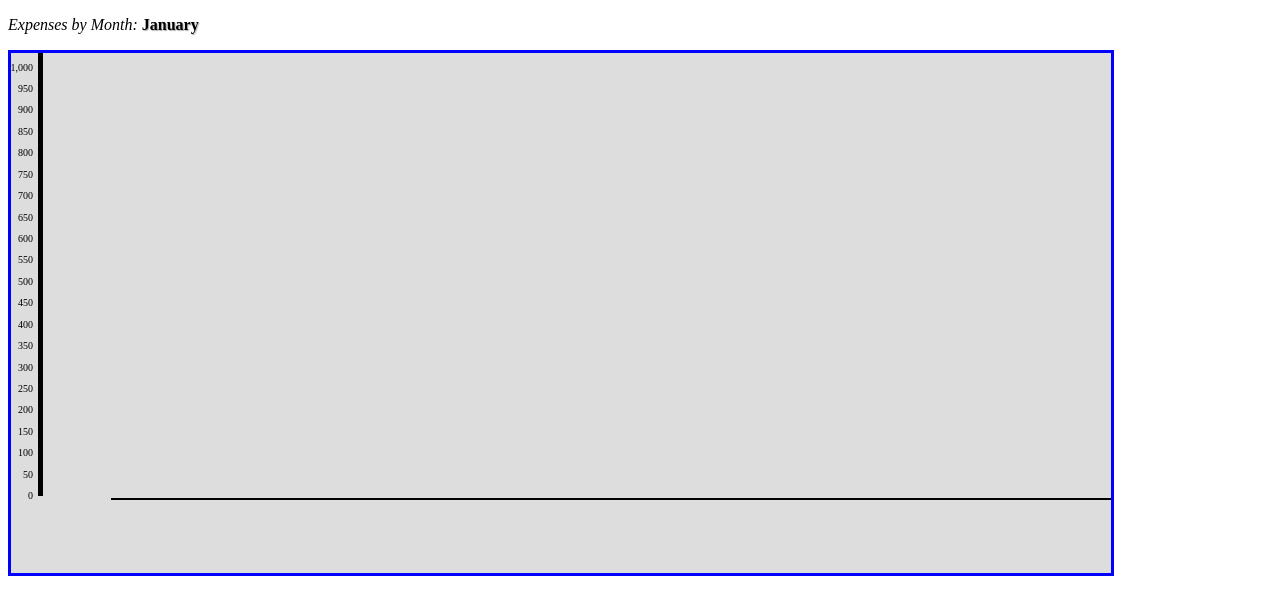
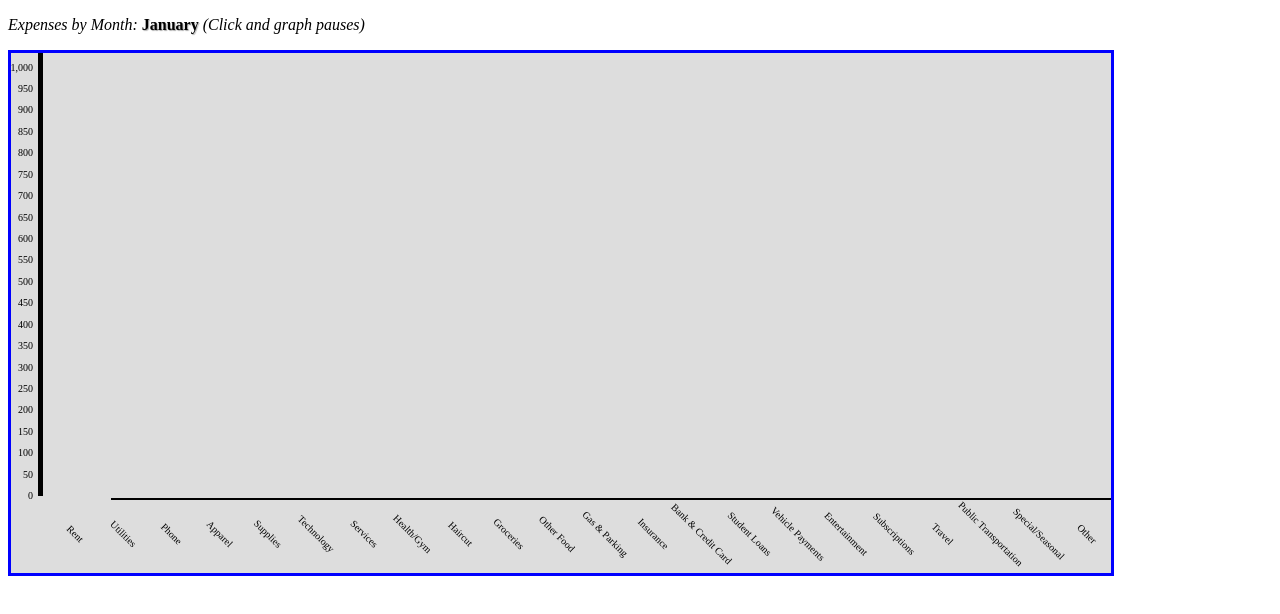
Before and after one commit to alexrogers823/alpharetta-js-d3-presentation, a plain HTML site: page barGraph.html in a window 1280 px wide. Drawn offline with nearby package versions, Linux system fonts and the light colour scheme; no server answers.

Commit message:
reverted to successful JSON for UX feedback

```diff
--- a/barGraph-FINISHED.js
+++ b/barGraph-FINISHED.js
@@ -16,139 +16,139 @@ fetch('https://raw.githubusercontent.com/alexrogers823/interactiveBarGraph/maste
   .then(blob => blob.json())
   .then(data => categoryWords.push(data)); //no spread because it isn't array-based JSON
 
-let categoryLabels, categoryLength;
-let dataReady = false;
-fetch('https://gist.githubusercontent.com/alexrogers823/73335d86e2516993face9f7818bd9955/raw/89fa5fb90db60ff0949fd8af2d629b39d47d9dc6/barGraphCategories.json')
-  .then(blob => blob.json())
-  .then(data => {
-    // categoryLabels = Object.assign({}, data);
-    // cateogryLabels = JSON.parse(JSON.stringify(data));
-    categoryLabels = data;
-    dataReady = true;
-    console.log(categoryLabels);
-    categoryLength = Object.keys(categoryLabels).length;
-    xDistance = (width - moveX)/categoryLength;
-  });
+// let categoryLabels, categoryLength;
+// let dataReady = false;
+// fetch('https://gist.githubusercontent.com/alexrogers823/73335d86e2516993face9f7818bd9955/raw/89fa5fb90db60ff0949fd8af2d629b39d47d9dc6/barGraphCategories.json')
+//   .then(blob => blob.json())
+//   .then(data => {
+//     // categoryLabels = Object.assign({}, data);
+//     // cateogryLabels = JSON.parse(JSON.stringify(data));
+//     categoryLabels = data;
+//     dataReady = true;
+//     console.log(categoryLabels);
+//     categoryLength = Object.keys(categoryLabels).length;
+//     xDistance = (width - moveX)/categoryLength;
+//   });
 
 
 // Category labels. Find a way to add directly from month expenses data
-// const categoryLabels = {
-//   "Rent": {
-//     "labels": ["Rent"],
-//     "goal": 800,
-//     "color": [209, 145, 105]
-//   },
-//   "Utilities": {
-//     "labels": ["Util", "Utility", "Utilities"],
-//     "goal": 225,
-//     "color": [165, 20, 165]
-//   },
-//   "Phone": {
-//     "labels": ["Phone"],
-//     "goal": 65,
-//     "color": [70, 150, 215]
-//   },
-//   "Apparel": {
-//     "labels": ["Clothes"],
-//     "goal": 50,
-//     "color": [195, 195, 30]
-//   },
-//   "Supplies": {
-//     "labels": ["Supplies", "Rain", "Bed"],
-//     "goal": 150,
-//     "color": [42, 193, 243]
-//   },
-//   "Technology": {
-//     "labels": ["Tech"],
-//     "goal": 60,
-//     "color": [30, 240, 100]
-//   },
-//   "Services": {
-//     "labels": ["Services", "Dry Cleaning", "Eyebrows"],
-//     "goal": 30,
-//     "color": [141, 155, 20]
-//   },
-//   "Health/Gym": {
-//     "labels": ["Health", "Gym"],
-//     "goal": 50,
-//     "color": [164, 72, 235]
-//   },
-//   "Haircut": {
-//     "labels": ["Haircut"],
-//     "goal": 40,
-//     "color": [99, 196, 126]
-//   },
-//   "Groceries": {
-//     "labels": ["Groceries"],
-//     "goal": 200,
-//     "color": [143, 15, 166]
-//   },
-//   "Other Food": {
-//     "labels": ["Other Food", "Res", "Snack", "Snacks", "Coffee", "Drink"],
-//     "goal": 300,
-//     "color": [15, 242, 28]
-//   },
-//   "Gas & Parking": {
-//     "labels": ["Gas", "Parking"],
-//     "goal": 30,
-//     "color": [34, 38, 141]
-//   },
-//   "Insurance": {
-//     "labels": ["Insurance"],
-//     "goal": 40,
-//     "color": [188, 159, 198]
-//   },
-//   "Bank & Credit Card": {
-//     "labels": ["Credit Card", "Interest", "Atm", "Cc", "Venmo"],
-//     "goal": 40,
-//     "color": [62, 141, 138]
-//   },
-//   "Student Loans": {
-//     "labels": ["Student Loans"],
-//     "goal": 400,
-//     "color": [206, 117, 92]
-//   },
-//   "Vehicle Payments": {
-//     "labels": ["Vehicle Payments", "Motorcycle", "Car"],
-//     "goal": 300,
-//     "color": [115, 73, 238]
-//   },
-//   "Entertainment": {
-//     "labels": ["Movies", "Bowling"],
-//     "goal": 30,
-//     "color": [206, 18, 160]
-//   },
-//   "Subscriptions": {
-//     "labels": ["Subscription", "Subscriptions", "Sub", "Spotify", "Xxx"],
-//     "goal": 25,
-//     "color": [124, 232, 134]
-//   },
-//   "Travel": {
-//     "labels": ["Travel", "Flight"],
-//     "goal": 300,
-//     "color": [118, 55, 65]
-//   },
-//   "Public Transportation": {
-//     "labels": ["Uber", "Marta", "Transporation"],
-//     "goal": 25,
-//     "color": [252, 158, 155]
-//   },
-//   "Special/Seasonal": {
-//     "labels": ["Special", "Seasonal", "Graduation", "Gift", "Spring Break", "Recital", "Contacts"],
-//     "goal": null,
-//     "color": [227, 250, 194]
-//   },
-//   "Other": {
-//     "labels": ["Other"],
-//     "goal": null,
-//     "color": [100, 100, 100]
-//   }
-// }
+const categoryLabels = {
+  "Rent": {
+    "labels": ["Rent"],
+    "goal": 800,
+    "color": [209, 145, 105]
+  },
+  "Utilities": {
+    "labels": ["Util", "Utility", "Utilities"],
+    "goal": 225,
+    "color": [165, 20, 165]
+  },
+  "Phone": {
+    "labels": ["Phone"],
+    "goal": 65,
+    "color": [70, 150, 215]
+  },
+  "Apparel": {
+    "labels": ["Clothes"],
+    "goal": 50,
+    "color": [195, 195, 30]
+  },
+  "Supplies": {
+    "labels": ["Supplies", "Rain", "Bed"],
+    "goal": 150,
+    "color": [42, 193, 243]
+  },
+  "Technology": {
+    "labels": ["Tech"],
+    "goal": 60,
+    "color": [30, 240, 100]
+  },
+  "Services": {
+    "labels": ["Services", "Dry Cleaning", "Eyebrows"],
+    "goal": 30,
+    "color": [141, 155, 20]
+  },
+  "Health/Gym": {
+    "labels": ["Health", "Gym"],
+    "goal": 50,
+    "color": [164, 72, 235]
+  },
+  "Haircut": {
+    "labels": ["Haircut"],
+    "goal": 40,
+    "color": [99, 196, 126]
+  },
+  "Groceries": {
+    "labels": ["Groceries"],
+    "goal": 200,
+    "color": [143, 15, 166]
+  },
+  "Other Food": {
+    "labels": ["Other Food", "Res", "Snack", "Snacks", "Coffee", "Drink"],
+    "goal": 300,
+    "color": [15, 242, 28]
+  },
+  "Gas & Parking": {
+    "labels": ["Gas", "Parking"],
+    "goal": 30,
+    "color": [34, 38, 141]
+  },
+  "Insurance": {
+    "labels": ["Insurance"],
+    "goal": 40,
+    "color": [188, 159, 198]
+  },
+  "Bank & Credit Card": {
+    "labels": ["Credit Card", "Interest", "Atm", "Cc", "Venmo"],
+    "goal": 40,
+    "color": [62, 141, 138]
+  },
+  "Student Loans": {
+    "labels": ["Student Loans"],
+    "goal": 400,
+    "color": [206, 117, 92]
+  },
+  "Vehicle Payments": {
+    "labels": ["Vehicle Payments", "Motorcycle", "Car"],
+    "goal": 300,
+    "color": [115, 73, 238]
+  },
+  "Entertainment": {
+    "labels": ["Movies", "Bowling"],
+    "goal": 30,
+    "color": [206, 18, 160]
+  },
+  "Subscriptions": {
+    "labels": ["Subscription", "Subscriptions", "Sub", "Spotify", "Xxx"],
+    "goal": 25,
+    "color": [124, 232, 134]
+  },
+  "Travel": {
+    "labels": ["Travel", "Flight"],
+    "goal": 300,
+    "color": [118, 55, 65]
+  },
+  "Public Transportation": {
+    "labels": ["Uber", "Marta", "Transporation"],
+    "goal": 25,
+    "color": [252, 158, 155]
+  },
+  "Special/Seasonal": {
+    "labels": ["Special", "Seasonal", "Graduation", "Gift", "Spring Break", "Recital", "Contacts"],
+    "goal": null,
+    "color": [227, 250, 194]
+  },
+  "Other": {
+    "labels": ["Other"],
+    "goal": null,
+    "color": [100, 100, 100]
+  }
+}
 
 // Scales and Axis (eventually use band scale for y-axis)
 const width = 1100;
 const height = 450;
-// const categoryLength = Object.keys(categoryLabels).length;
+const categoryLength = Object.keys(categoryLabels).length;
 const moveX = 40;
 let xDistance = (width - moveX)/categoryLength;
 const barWidth = 30;
@@ -270,8 +270,8 @@ function update(data, number) {
   .attr("class", "bar")
   // .attr("x", (d, i) => i * xDistance)
   .attr("x", (d, i) => {
-    console.log(i);
-    console.log(xDistance);
+    // console.log(i);
+    // console.log(xDistance);
     return i * xDistance;
   })
   .attr("y", (d, i) => height - heightScale(d.Cost) + 1)
@@ -318,7 +318,7 @@ let pause = false;
 // Changing the data each second
 let numeric = 1;
 setInterval(() => {
-  if (!pause && dataReady) {
+  if (!pause) {
     update(dataset, numeric);
     numeric++;
     if (numeric > 12) {
--- a/barGraph.html
+++ b/barGraph.html
@@ -8,7 +8,7 @@
   <link href="barGraph.css" rel="stylesheet" type="text/css">
 </head>
 <body>
-  <p id="monthTitle">Expenses by Month: <span>January</span></p>
+  <p id="monthTitle">Expenses by Month: <span>January</span> (Click and graph pauses)</p>
   <script src="http://d3js.org/d3.v3.min.js"></script>
   <script src="barGraph-FINISHED.js"></script>
 </body>
```
